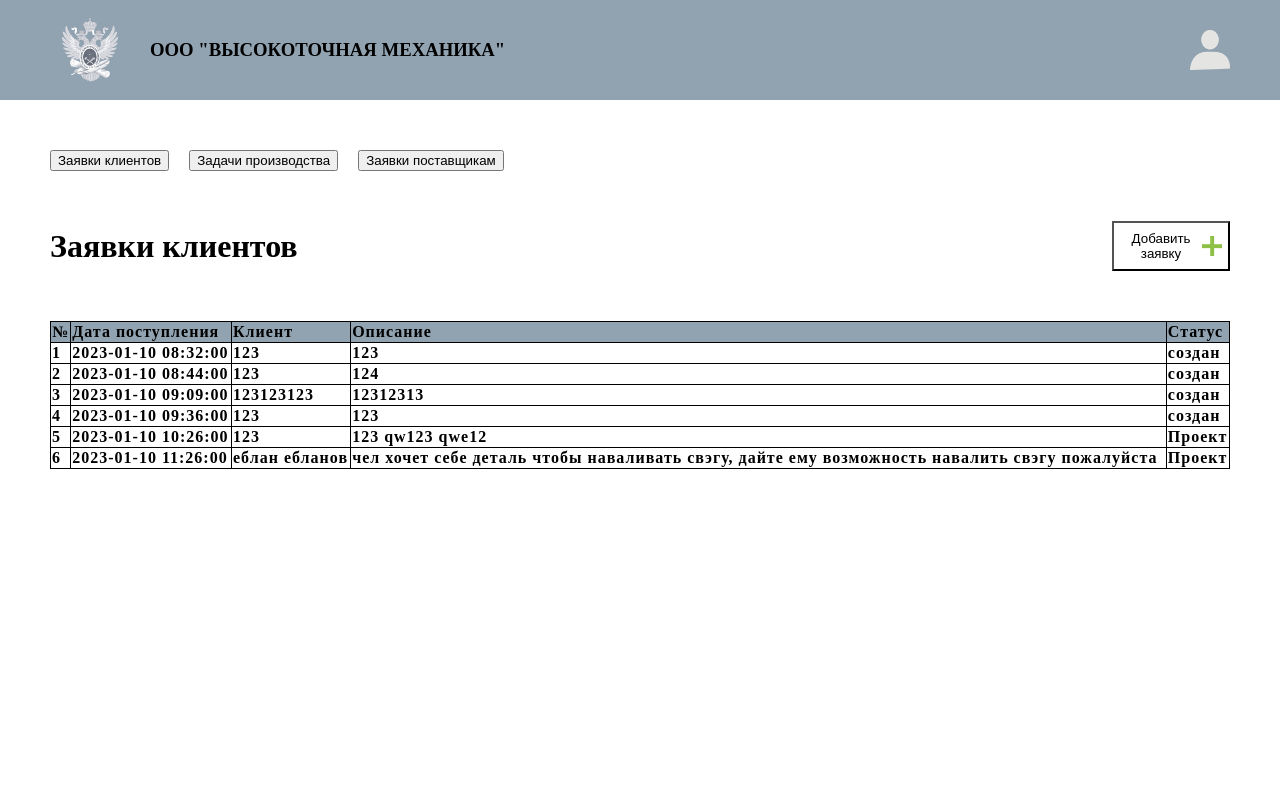
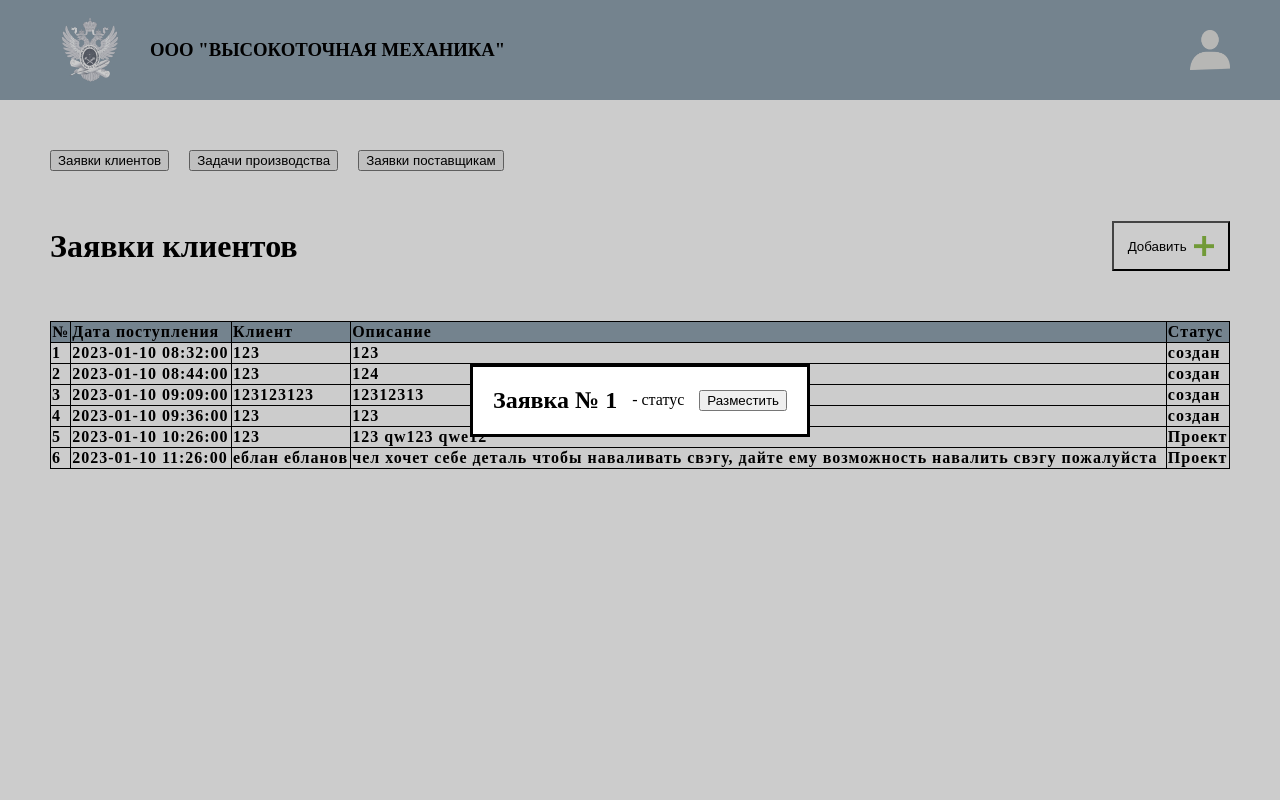
Before and after one commit to 4ll0w3v1l/ws_ts, a Flask app: page / in a window 1280 px wide. Run offline with Flask 2, Linux system fonts and the light colour scheme; data comes from the database, SQL or seed files in the repository; both versions use the stored data as it was after the commit; lists and menus that the app fills with data are empty.

Commit message:
started working on an editable task

```diff
--- a/web/static/css/main.css
+++ b/web/static/css/main.css
@@ -94,6 +94,12 @@ th {
 th{
 	text-align: left;
 }
+tbody tr{
+	cursor: pointer;
+}
+tbody tr:hover{
+	background-color: lightgrey;
+}
 .new_request_overlay_wrapper{
 	visibility: hidden;
   	top: 0; left: 0; bottom: 0; right: 0;
@@ -154,3 +160,35 @@ th{
 	padding: 5px 10px 5px 10px;
 	background-color: #f2ffda;
 }
+.task_editing_wrapper{
+  	top: 0; left: 0; bottom: 0; right: 0;
+	position: absolute;
+	width: 100vw;
+	height: 100vh;
+	display: flex;
+	align-items: center;
+    justify-content: center;
+    background-color: rgba(0, 0, 0, 0.2);
+}
+.task_editing{
+	display: flex;
+	flex-direction: column;
+    align-items: flex-start;
+    gap: 20px;
+    background-color: white;
+	padding: 20px;
+	border: 3px solid;
+}
+.task_editing img{
+	width: 20px;
+	cursor: pointer;
+}
+.task_editing div{
+	display: flex;
+	flex-direction: row;
+	align-items: center;
+	gap: 15px;
+}
+.task_editing .header_wrapper{
+	display: flex;
+}
--- a/web/templates/main.html
+++ b/web/templates/main.html
@@ -22,7 +22,7 @@
 		</div>
 		<div class="requests">
 			<h1>Заявки клиентов</h1>
-			<button id="open_new_request">Добавить заявку <img src="static/icons/plus.png"></button>
+			<button id="open_new_request">Добавить<img src="static/icons/plus.png"></button>
 		</div>
 		<table>
 			<thead>
@@ -36,7 +36,7 @@
 			</thead>
 			<tbody>
 				{% for x in range(l) %}
-				<tr>
+				<tr class="table_row" id="{{x + 1}}">
 					<th>{{table['id'][x]}}</th>
 					<th>{{table['creation_date'][x] | ctime}}</th>
 					<th>{{table['client_name'][x]}}</th>
@@ -60,8 +60,8 @@
 			</div>
 			<div>
 				<div>
-					<h3>ФИО клиента</h3>
-					<input id="client_name" type="text" required></p>
+					<h3>Клиент</h3>
+					<input id="client_name" type="text" placeholder="ФИО / название" required></p>
 				</div>
 				<div>
 					<h3>Телефон клиента</h3>
@@ -77,11 +77,22 @@
 			</div>
 			<div class="description_div">
 				<h3>Описание</h3>
-				<input id="short_description" type="text" required></p>
+				<textarea id="short_description"  required></textarea>
 			</div>
 			<p id="error" style="font-weight:bold; color: red; display: none;">Проверьте заполненность всех полей</p>
 			<div class="send_req_wrapper">
 				<button id="send_request">Сохранить</button>
+			</div>
+		</div>
+	</div>
+	<div class="task_editing_wrapper">
+		<div class="task_editing">
+			<div class="header_wrapper">
+				<div class="header">
+					<h2>Заявка № 1</h2>
+					<p> - статус</p>
+				</div>
+				<button>Разместить</button>
 			</div>
 		</div>
 	</div>
@@ -91,6 +102,10 @@
 
 	document.getElementById("open_new_request").addEventListener("click", function(){open_new_request()}, false);
 	document.getElementById("send_request").addEventListener("click", function(){send_new_request()}, false);
+	let rows = document.getElementsByClassName("table_row");
+	for (let i = 0; i<rows.length; i++){
+		rows[i].addEventListener("click", function(){edit_task(this.id)}, false);
+	}
 
 	function open_new_request(){
 		document.getElementsByClassName("new_request_overlay_wrapper")[0].style.visibility = "visible";
@@ -133,5 +148,8 @@
 	  		xhttp.send(JSON.stringify({name:n, phone:p, country_code:cc, email:e, desc:d}));
 		}
 	};
+	function edit_task(id){
+		alert(id);
+	}
 </script>
 </html>
```
Also changed, not shown: web/static/data.db.
